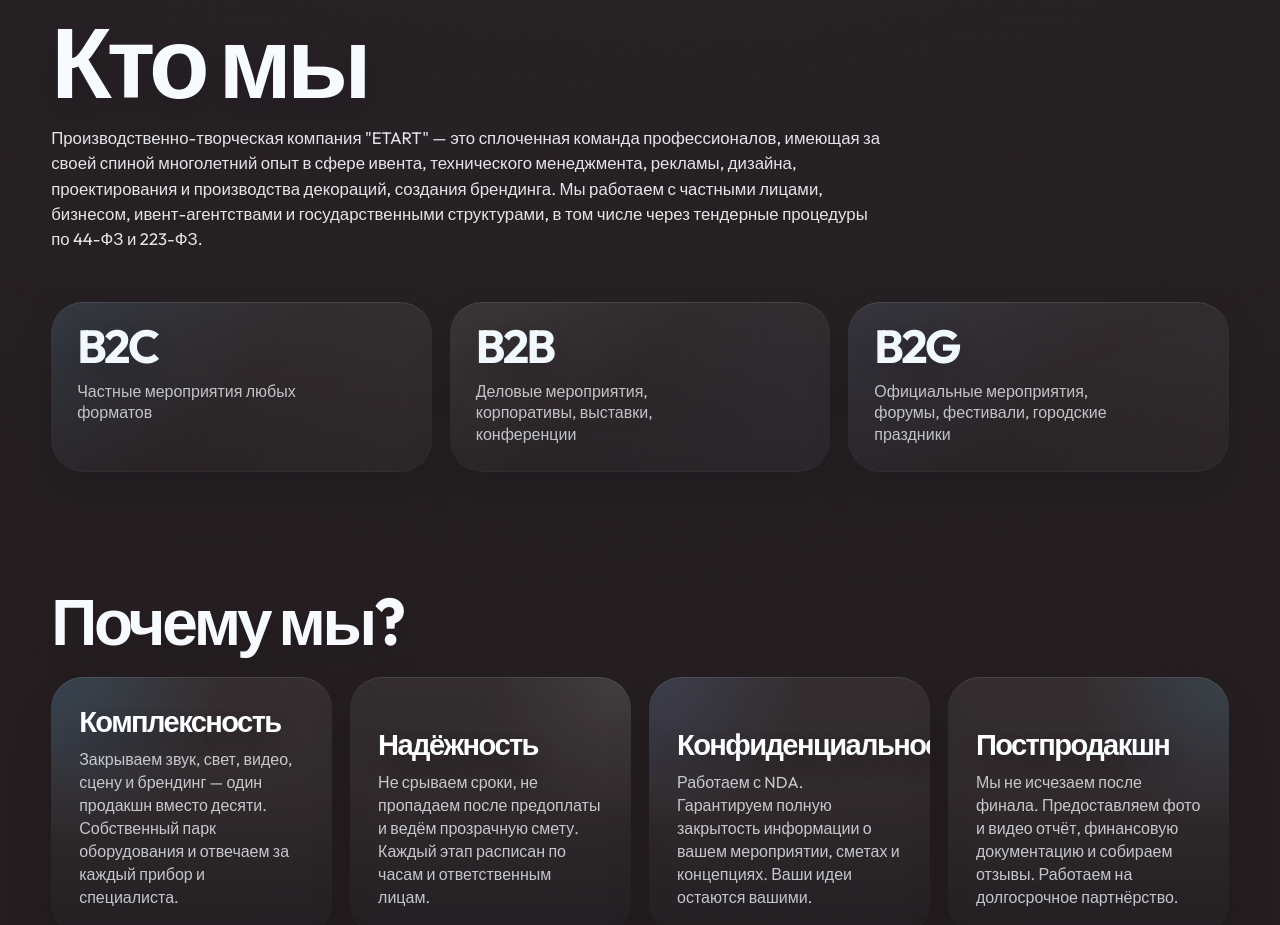
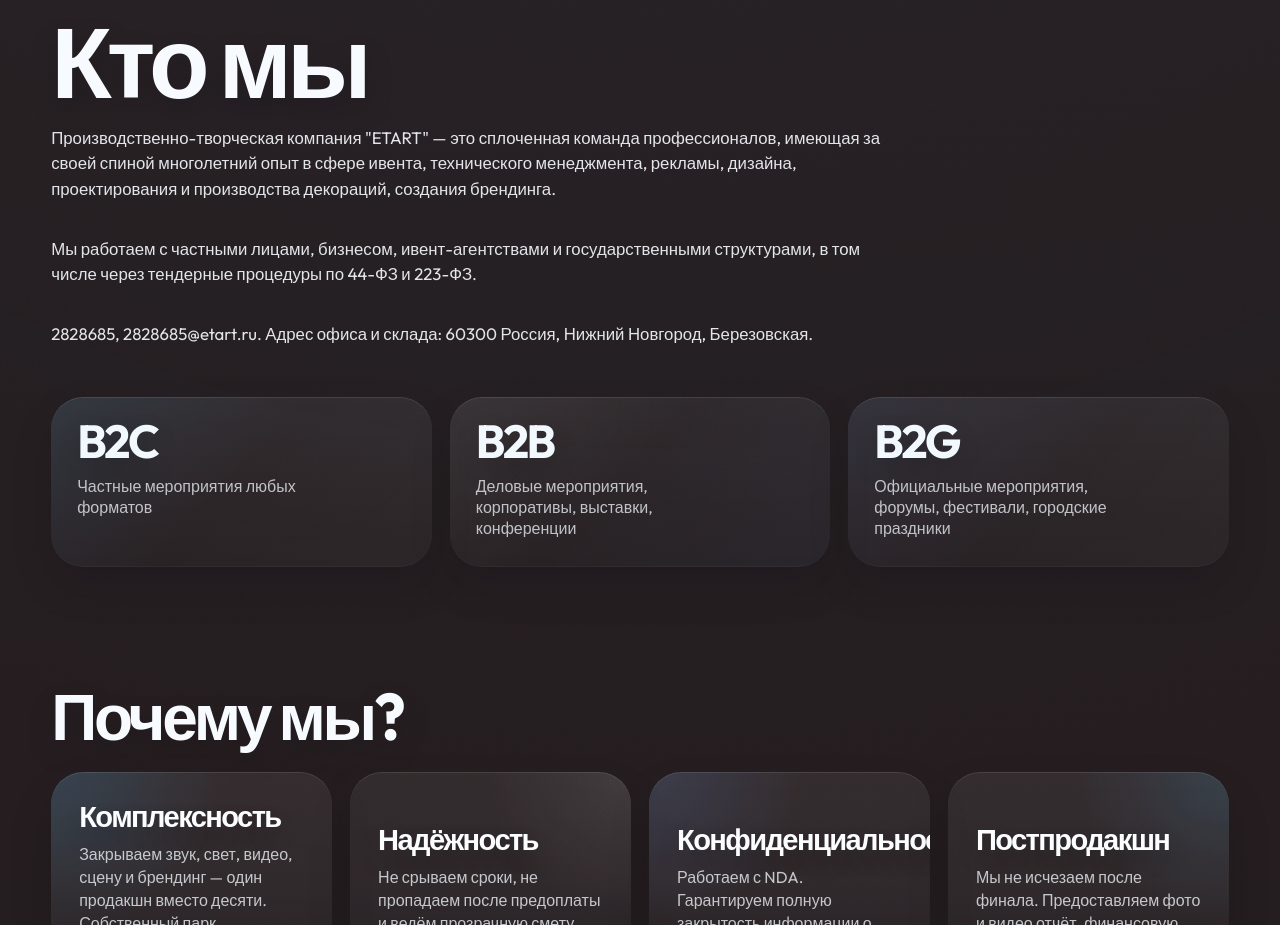
Before and after one commit to danilkaq/mysite, a React (Vite) app: page / in a window 1280 px wide. Shown: the part 1080-2005 px from the top of the page. Built offline with nearby package versions, Linux system fonts and the light colour scheme.

Commit message:
Update about section contact details

```diff
--- a/src/components/AboutSection.jsx
+++ b/src/components/AboutSection.jsx
@@ -33,8 +33,14 @@ function AboutSection() {
         <p>
           Производственно-творческая компания &quot;ETART&quot; — это сплоченная команда профессионалов, имеющая за
           своей спиной многолетний опыт в сфере ивента, технического менеджмента, рекламы, дизайна, проектирования и
-          производства декораций, создания брендинга. Мы работаем с частными лицами, бизнесом, ивент-агентствами и
-          государственными структурами, в том числе через тендерные процедуры по 44-ФЗ и 223-ФЗ.
+          производства декораций, создания брендинга.
+        </p>
+        <p>
+          Мы работаем с частными лицами, бизнесом, ивент-агентствами и государственными структурами, в том числе через
+          тендерные процедуры по 44-ФЗ и 223-ФЗ.
+        </p>
+        <p>
+          2828685, 2828685@etart.ru. Адрес офиса и склада: 60300 Россия, Нижний Новгород, Березовская.
         </p>
       </motion.div>
 
```
